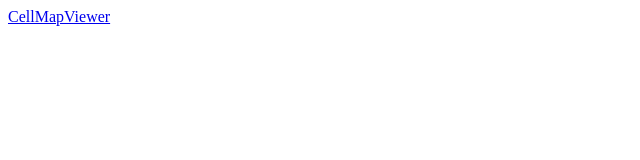
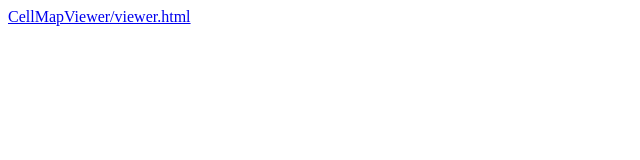
Before and after one commit to yusuke-imoto-lab/CellMapViewer, a plain HTML site: page index.html in a window 1280 px wide. Shown: the whole page, without its empty margins (0-640 px from the left). Drawn offline with Linux system fonts and the light colour scheme.

Commit message:
Update index.html

```diff
--- a/index.html
+++ b/index.html
@@ -5,6 +5,6 @@
     <title>CellMapViewer</title>
   </head>
   <body>
-    <a href= "CellMapViewer/viewer.html" > CellMapViewer </a>
+    <a href= "CellMapViewer" > CellMapViewer/viewer.html </a>
   </body>
 </html>
```
